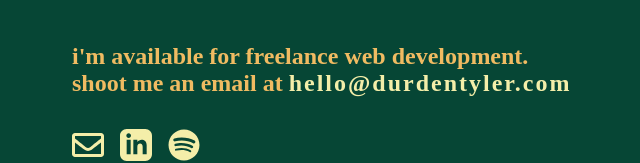
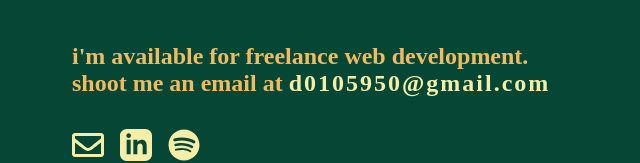
Before and after one commit to tylerjdurden/tylerjdurden.github.io, a Gatsby site: page / in a window 1280 px wide. Shown: the part 151-314 px from the top of the page, without its empty margins (0-640 px from the left). Built offline with nearby package versions, Linux system fonts and the light colour scheme; Gatsby itself is replaced by a stand-in of ours.

Commit message:
Update email address

```diff
--- a/package.json
+++ b/package.json
@@ -12,7 +12,8 @@
     "start": "gatsby develop",
     "build": "gatsby build",
     "serve": "gatsby serve",
-    "clean": "gatsby clean"
+    "clean": "gatsby clean",
+    "deploy": "gatsby build && gh-pages -d public -b gh-pages"
   },
   "dependencies": {
     "gatsby": "^4.4.0",
@@ -28,5 +29,8 @@
     "react-dom": "^17.0.1",
     "react-helmet": "^6.1.0",
     "sass": "^1.45.0"
+  },
+  "devDependencies": {
+    "gh-pages": "^3.2.3"
   }
 }
--- a/src/pages/index.js
+++ b/src/pages/index.js
@@ -17,9 +17,9 @@ const IndexPage = () => {
         </h1>
         <h2 className="index__subheading">
           i'm available for freelance web development.<br />
-          shoot me an email at <a className="index__subheading-link" href="mailto:hello@durdentyler.com">hello@durdentyler.com</a>
+          shoot me an email at <a className="index__subheading-link" href="mailto:d0105950@gmail.com">d0105950@gmail.com</a>
         </h2>
-        <a aria-label="Send email to Tyler" className="index__icon" href="mailto:hello@durdentyler.com">
+        <a aria-label="Send email to Tyler" className="index__icon" href="mailto:d0105950@gmail.com">
           <svg stroke="currentColor" fill="currentColor" strokeWidth="0" viewBox="0 0 512 512" height="2em" width="2em" xmlns="http://www.w3.org/2000/svg"><path d="M464 64H48C21.49 64 0 85.49 0 112v288c0 26.51 21.49 48 48 48h416c26.51 0 48-21.49 48-48V112c0-26.51-21.49-48-48-48zm0 48v40.805c-22.422 18.259-58.168 46.651-134.587 106.49-16.841 13.247-50.201 45.072-73.413 44.701-23.208.375-56.579-31.459-73.413-44.701C106.18 199.465 70.425 171.067 48 152.805V112h416zM48 400V214.398c22.914 18.251 55.409 43.862 104.938 82.646 21.857 17.205 60.134 55.186 103.062 54.955 42.717.231 80.509-37.199 103.053-54.947 49.528-38.783 82.032-64.401 104.947-82.653V400H48z"></path></svg>
         </a>
         <a aria-label="Link to Tyler's LinkedIn profile" className="index__icon" href="https://linkedin.com/in/tylerjdurden" rel="noreferrer" target="_blank">
```
Also changed, not shown: 1 other file.
